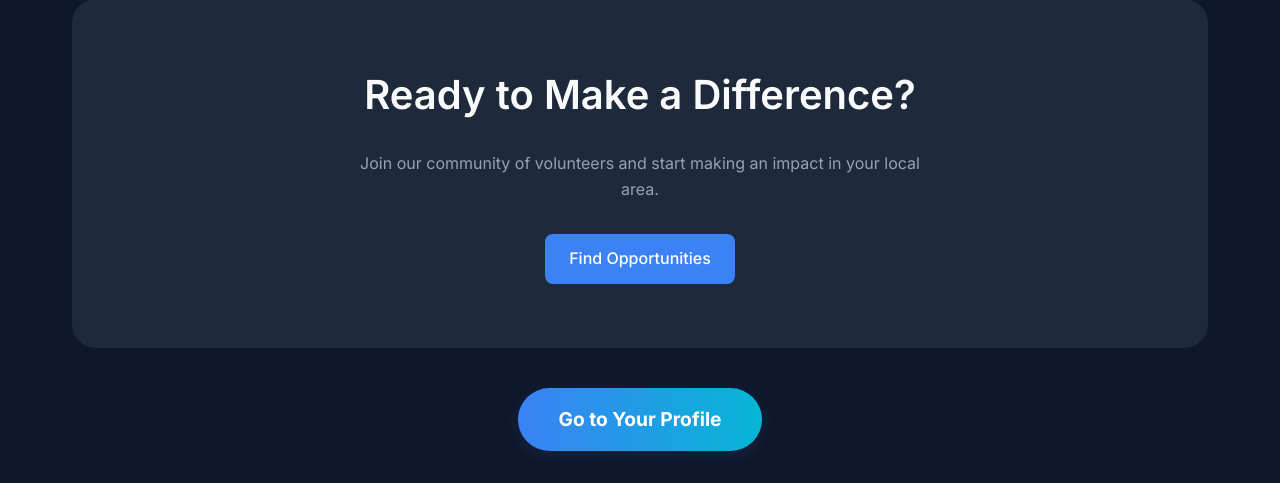
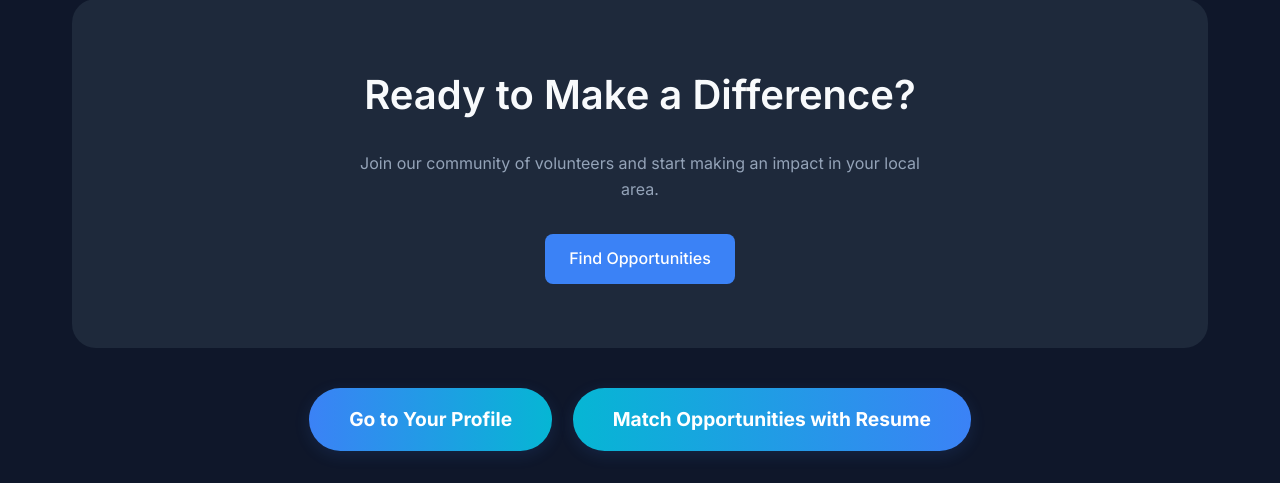
Before and after one commit to SarveshwarSenthilKumar/VolunteerHub, a Flask app: page / in a window 1280 px wide. Shown: the part 1112-1595 px from the top of the page. Run offline with Flask 2, Linux system fonts and the light colour scheme; the visitor is signed in with stand-in values (Sample User, id 1).

Commit message:
Added resume match button to main page

```diff
--- a/templates/index.html
+++ b/templates/index.html
@@ -186,6 +186,7 @@
 {% if session.get('name') %}
     <div style="text-align:center; margin-top:2.5rem;">
         <a href="/profile" style="display:inline-block;padding:1rem 2.5rem;font-size:1.2rem;font-weight:700;border-radius:2rem;background:linear-gradient(90deg,#3b82f6 0%,#06b6d4 100%);color:#fff;text-decoration:none;box-shadow:0 4px 16px rgba(59,130,246,0.13);transition:background 0.2s;">Go to Your Profile</a>
+        <a href="/resume-match" style="display:inline-block;margin-left:1rem;padding:1rem 2.5rem;font-size:1.2rem;font-weight:700;border-radius:2rem;background:linear-gradient(90deg,#06b6d4 0%,#3b82f6 100%);color:#fff;text-decoration:none;box-shadow:0 4px 16px rgba(59,130,246,0.13);transition:background 0.2s;">Match Opportunities with Resume</a>
     </div>
 {% endif %}
 {% endblock %}
```
